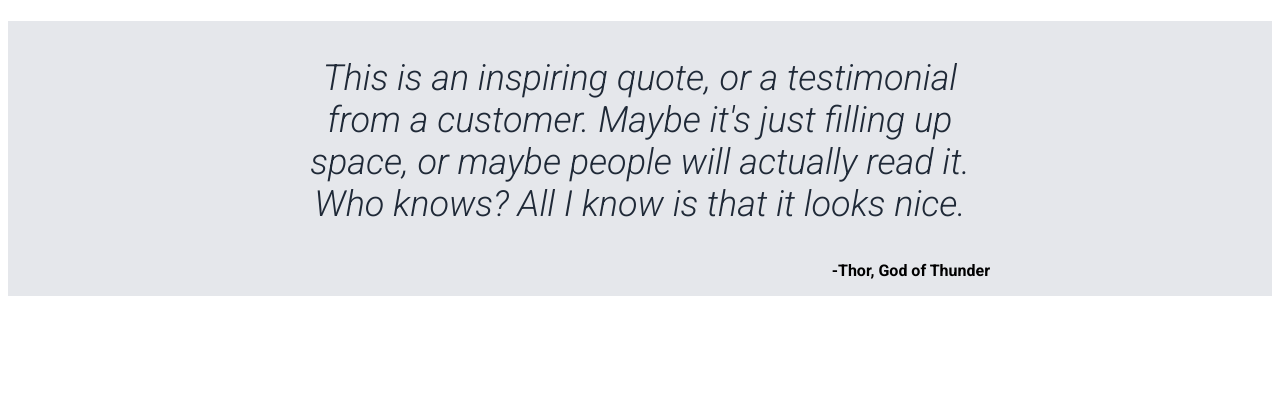
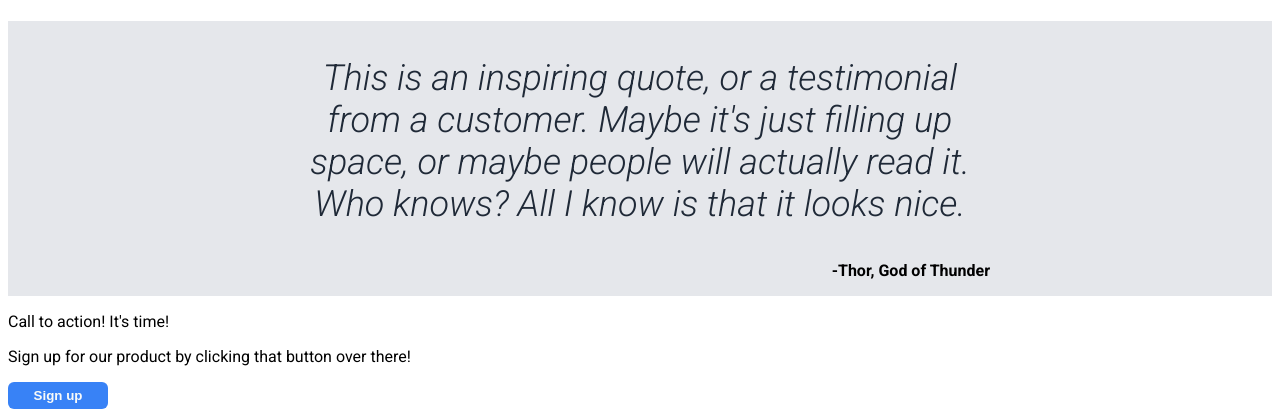
Before and after one commit to Rascarbo/landing_page, a plain HTML site: page index.html in a window 1280 px wide. Shown: the part 734-1151 px from the top of the page. Before the commit the page ends 1038 px from the top, so only its background shows below. Drawn offline with Linux system fonts and the light colour scheme.

Commit message:
Add footer html

```diff
--- a/index.html
+++ b/index.html
@@ -65,5 +65,12 @@
                 <p class="name">-Thor, God of Thunder</p>
             </div>
         </div>
+        <div>
+            <div>
+                <p>Call to action! It's time!</p>
+                <p>Sign up for our product by clicking that button over there!</p>
+                <button>Sign up</button>
+            </div>
+        </div>
     </body>
 </html>
```
